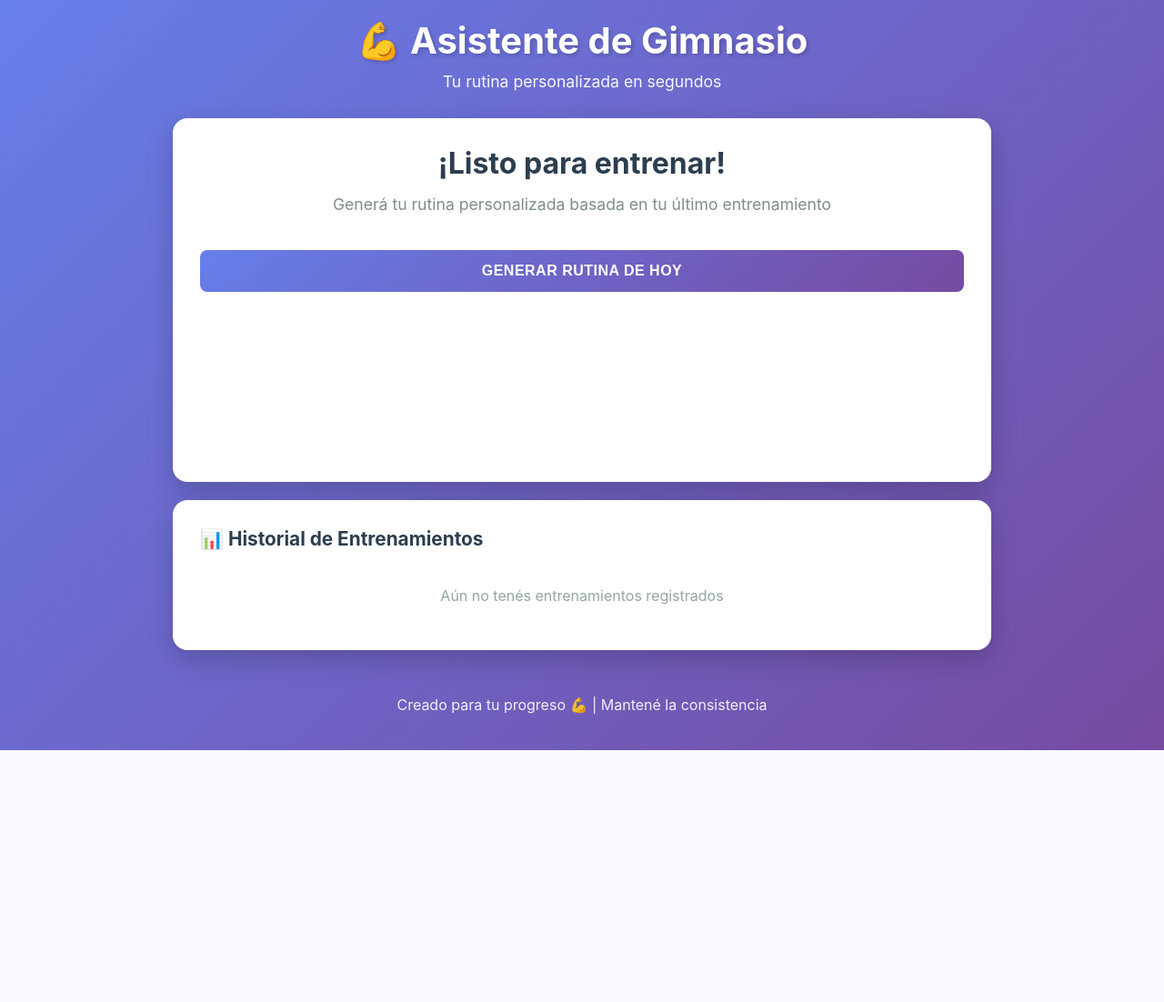
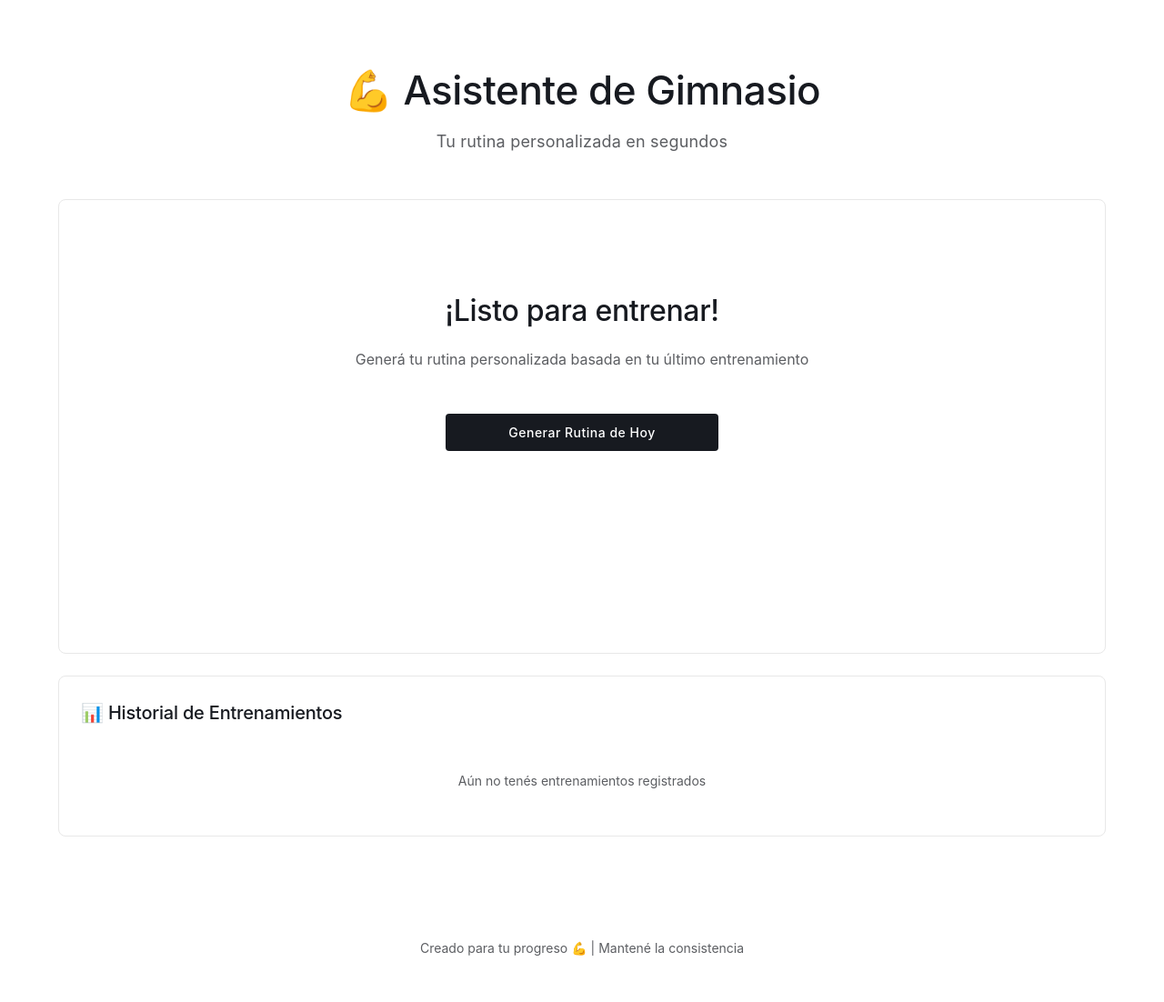
Before and after one commit to jerocampero/gym-assistant, a Flask app: page / in a window 1280 px wide. Shown: the whole page at 91% size. Before the commit the page ends 825 px from the top, so only its background shows below. Run offline with Flask 3, Linux system fonts and the light colour scheme; data that the repository does not hold is empty.

Commit message:
Update style.css

```diff
--- a/static/css/style.css
+++ b/static/css/style.css
@@ -1,245 +1,320 @@
-/* Reset y estilos base */
+/*
+ * Gym Assistant - Tesla-inspired Design
+ * Minimalista, limpio, premium
+ */
+
+/* === RESET Y BASE === */
 * {
     margin: 0;
     padding: 0;
     box-sizing: border-box;
 }
 
+:root {
+    /* Paleta Tesla */
+    --color-primary: #171a20;
+    --color-secondary: #393c41;
+    --color-accent: #e82127;
+    --color-text: #171a20;
+    --color-text-light: #5c5e62;
+    --color-bg: #ffffff;
+    --color-bg-secondary: #f4f4f4;
+    --color-border: #e8e8e8;
+
+    /* Espaciado */
+    --spacing-xs: 8px;
+    --spacing-sm: 16px;
+    --spacing-md: 24px;
+    --spacing-lg: 48px;
+    --spacing-xl: 64px;
+
+    /* Tipografía */
+    --font-primary: -apple-system, BlinkMacSystemFont, 'Segoe UI', 'Roboto', 'Oxygen', 'Ubuntu', sans-serif;
+    --font-weight-normal: 400;
+    --font-weight-medium: 500;
+    --font-weight-bold: 600;
+}
+
 body {
-    font-family: -apple-system, BlinkMacSystemFont, 'Segoe UI', Roboto, 'Helvetica Neue', Arial, sans-serif;
-    background: linear-gradient(135deg, #667eea 0%, #764ba2 100%);
-    min-height: 100vh;
-    padding: 20px;
-    color: #2c3e50;
+    font-family: var(--font-primary);
+    background: var(--color-bg);
+    color: var(--color-text);
+    line-height: 1.6;
+    -webkit-font-smoothing: antialiased;
+    -moz-osx-font-smoothing: grayscale;
 }
 
 .container {
-    max-width: 900px;
+    max-width: 1200px;
     margin: 0 auto;
+    padding: 0 var(--spacing-md);
 }
 
-/* Header */
+/* === HEADER === */
 header {
     text-align: center;
-    color: white;
-    margin-bottom: 30px;
+    padding: var(--spacing-xl) 0 var(--spacing-lg);
+    background: var(--color-bg);
 }
 
 header h1 {
-    font-size: 2.5rem;
-    font-weight: 700;
-    margin-bottom: 10px;
-    text-shadow: 2px 2px 4px rgba(0,0,0,0.2);
+    font-size: 44px;
+    font-weight: var(--font-weight-medium);
+    letter-spacing: -0.5px;
+    color: var(--color-primary);
+    margin-bottom: var(--spacing-xs);
 }
 
 .subtitle {
-    font-size: 1.1rem;
-    opacity: 0.95;
+    font-size: 18px;
+    color: var(--color-text-light);
+    font-weight: var(--font-weight-normal);
+    letter-spacing: 0.2px;
 }
 
-/* Cards */
+/* === CARDS === */
 .card {
-    background: white;
-    border-radius: 16px;
-    padding: 30px;
-    box-shadow: 0 10px 30px rgba(0,0,0,0.2);
-    margin-bottom: 20px;
+    background: var(--color-bg);
+    border-radius: 8px;
+    margin-bottom: var(--spacing-md);
+    overflow: hidden;
+    transition: all 0.3s cubic-bezier(0.4, 0, 0.2, 1);
 }
 
 .main-card {
-    min-height: 400px;
+    min-height: 500px;
+    border: 1px solid var(--color-border);
+    padding: var(--spacing-lg);
 }
 
-/* Botones */
+/* === BOTONES === */
 .btn {
-    padding: 14px 28px;
+    font-family: var(--font-primary);
+    font-size: 14px;
+    font-weight: var(--font-weight-medium);
+    letter-spacing: 0.5px;
+    padding: 12px 40px;
     border: none;
-    border-radius: 8px;
-    font-size: 1rem;
-    font-weight: 600;
+    border-radius: 4px;
     cursor: pointer;
-    transition: all 0.3s ease;
-    text-transform: uppercase;
-    letter-spacing: 0.5px;
+    transition: all 0.2s cubic-bezier(0.4, 0, 0.2, 1);
+    text-transform: none;
+    display: inline-block;
 }
 
 .btn-primary {
-    background: linear-gradient(135deg, #667eea 0%, #764ba2 100%);
+    background: var(--color-primary);
     color: white;
     width: 100%;
-    margin-top: 20px;
+    max-width: 300px;
+    margin-top: var(--spacing-md);
 }
 
 .btn-primary:hover {
-    transform: translateY(-2px);
-    box-shadow: 0 6px 20px rgba(102, 126, 234, 0.4);
+    background: var(--color-secondary);
+    transform: translateY(-1px);
+}
+
+.btn-primary:active {
+    transform: translateY(0);
 }
 
 .btn-success {
-    background: #16a085;
+    background: var(--color-accent);
     color: white;
     flex: 1;
 }
 
 .btn-success:hover {
-    background: #138d75;
-    transform: translateY(-2px);
+    background: #c91d22;
 }
 
 .btn-secondary {
-    background: #95a5a6;
-    color: white;
+    background: transparent;
+    color: var(--color-primary);
+    border: 2px solid var(--color-primary);
     flex: 1;
 }
 
 .btn-secondary:hover {
-    background: #7f8c8d;
+    background: var(--color-primary);
+    color: white;
 }
 
-/* Welcome section */
+/* === WELCOME SECTION === */
 #welcome-section {
     text-align: center;
+    padding: var(--spacing-lg) 0;
 }
 
 #welcome-section h2 {
-    color: #2c3e50;
-    font-size: 2rem;
-    margin-bottom: 15px;
+    font-size: 32px;
+    font-weight: var(--font-weight-medium);
+    color: var(--color-primary);
+    margin-bottom: var(--spacing-sm);
+    letter-spacing: -0.3px;
 }
 
 #welcome-section p {
-    color: #7f8c8d;
-    font-size: 1.1rem;
-    margin-bottom: 20px;
+    font-size: 16px;
+    color: var(--color-text-light);
+    margin-bottom: var(--spacing-md);
+    line-height: 1.5;
 }
 
-/* Info box */
+/* === INFO BOX === */
 .info-box {
-    background: #f8f9fa;
-    border-left: 4px solid #667eea;
-    padding: 15px;
-    border-radius: 8px;
-    margin: 20px 0;
+    background: var(--color-bg-secondary);
+    border-left: 3px solid var(--color-accent);
+    padding: var(--spacing-sm);
+    border-radius: 4px;
+    margin: var(--spacing-md) 0;
     text-align: left;
+    max-width: 400px;
+    margin-left: auto;
+    margin-right: auto;
 }
 
 .info-box p {
-    margin: 5px 0;
-    color: #2c3e50;
+    margin: var(--spacing-xs) 0;
+    color: var(--color-text);
+    font-size: 14px;
 }
 
-/* Rutina section */
+/* === RUTINA SECTION === */
 .rutina-header {
     text-align: center;
-    margin-bottom: 30px;
-    padding-bottom: 20px;
-    border-bottom: 2px solid #ecf0f1;
+    margin-bottom: var(--spacing-lg);
+    padding-bottom: var(--spacing-md);
+    border-bottom: 1px solid var(--color-border);
 }
 
 .rutina-header h2 {
-    color: #2c3e50;
-    font-size: 1.8rem;
-    margin-bottom: 10px;
+    font-size: 28px;
+    font-weight: var(--font-weight-medium);
+    color: var(--color-primary);
+    margin-bottom: var(--spacing-xs);
+    letter-spacing: -0.3px;
 }
 
 .rutina-header p {
-    color: #7f8c8d;
-    font-size: 1rem;
-    margin-bottom: 10px;
+    color: var(--color-text-light);
+    font-size: 15px;
+    margin-bottom: var(--spacing-sm);
 }
 
 .badge {
     display: inline-block;
-    background: #16a085;
+    background: var(--color-primary);
     color: white;
-    padding: 6px 12px;
+    padding: 6px 16px;
     border-radius: 20px;
-    font-size: 0.9rem;
-    font-weight: 600;
+    font-size: 13px;
+    font-weight: var(--font-weight-medium);
+    letter-spacing: 0.3px;
 }
 
-/* Ejercicios */
+/* === EJERCICIOS === */
+.ejercicios-container {
+    max-width: 800px;
+    margin: 0 auto;
+}
+
 .ejercicios-grupo {
-    margin-bottom: 30px;
+    margin-bottom: var(--spacing-lg);
 }
 
 .ejercicios-grupo h3 {
-    color: #2c3e50;
-    font-size: 1.3rem;
-    margin-bottom: 15px;
-    padding-bottom: 10px;
-    border-bottom: 2px solid #ecf0f1;
+    color: var(--color-primary);
+    font-size: 20px;
+    font-weight: var(--font-weight-medium);
+    margin-bottom: var(--spacing-md);
+    padding-bottom: var(--spacing-sm);
+    border-bottom: 1px solid var(--color-border);
+    letter-spacing: -0.2px;
 }
 
 .ejercicios-grupo.destacado {
-    background: linear-gradient(135deg, #fff5e6 0%, #ffe8cc 100%);
-    padding: 20px;
-    border-radius: 12px;
-    border: 2px solid #f39c12;
+    background: linear-gradient(135deg, #fafafa 0%, #f5f5f5 100%);
+    padding: var(--spacing-md);
+    border-radius: 8px;
+    border: 1px solid var(--color-border);
 }
 
 .nota-core {
     font-style: italic;
-    color: #7f8c8d;
-    font-size: 0.9rem;
-    margin-bottom: 15px;
+    color: var(--color-text-light);
+    font-size: 13px;
+    margin-bottom: var(--spacing-sm);
 }
 
 .ejercicio-item {
-    background: #f8f9fa;
-    padding: 15px;
-    border-radius: 8px;
-    margin-bottom: 15px;
-    transition: all 0.3s ease;
+    background: var(--color-bg);
+    padding: var(--spacing-sm);
+    border-radius: 4px;
+    margin-bottom: var(--spacing-sm);
+    border: 1px solid var(--color-border);
+    transition: all 0.2s ease;
 }
 
 .ejercicio-item:hover {
-    background: #e9ecef;
-    transform: translateX(5px);
+    border-color: var(--color-primary);
+    transform: translateX(2px);
 }
 
 .ejercicio-nombre {
-    font-weight: 700;
-    color: #16a085;
-    font-size: 1.1rem;
-    margin-bottom: 8px;
+    font-weight: var(--font-weight-medium);
+    color: var(--color-primary);
+    font-size: 16px;
+    margin-bottom: var(--spacing-xs);
+    letter-spacing: -0.1px;
 }
 
 .ejercicio-detalles {
-    color: #7f8c8d;
-    font-size: 0.95rem;
-    margin-bottom: 5px;
+    color: var(--color-text-light);
+    font-size: 14px;
+    margin-bottom: 4px;
 }
 
 .ejercicio-musculos {
-    color: #95a5a6;
-    font-size: 0.85rem;
+    color: var(--color-text-light);
+    font-size: 13px;
     font-style: italic;
+    opacity: 0.8;
 }
 
-/* Acciones */
+/* === ACCIONES === */
 .acciones {
     display: flex;
-    gap: 15px;
-    margin-top: 30px;
-    padding-top: 20px;
-    border-top: 2px solid #ecf0f1;
+    gap: var(--spacing-sm);
+    margin-top: var(--spacing-lg);
+    padding-top: var(--spacing-md);
+    border-top: 1px solid var(--color-border);
+    max-width: 600px;
+    margin-left: auto;
+    margin-right: auto;
 }
 
-/* Loading */
+/* === LOADING === */
 #loading {
     text-align: center;
-    padding: 60px 20px;
+    padding: var(--spacing-xl) var(--spacing-md);
+}
+
+#loading p {
+    color: var(--color-text-light);
+    font-size: 15px;
+    margin-top: var(--spacing-sm);
 }
 
 .spinner {
-    border: 4px solid #f3f3f3;
-    border-top: 4px solid #667eea;
+    border: 3px solid var(--color-bg-secondary);
+    border-top: 3px solid var(--color-primary);
     border-radius: 50%;
-    width: 50px;
-    height: 50px;
-    animation: spin 1s linear infinite;
-    margin: 0 auto 20px;
+    width: 40px;
+    height: 40px;
+    animation: spin 0.8s linear infinite;
+    margin: 0 auto var(--spacing-sm);
 }
 
 @keyframes spin {
@@ -247,66 +322,102 @@ header h1 {
     100% { transform: rotate(360deg); }
 }
 
-/* Historial */
+/* === HISTORIAL === */
 .historial-card {
-    max-height: 500px;
+    max-height: 600px;
     overflow-y: auto;
+    border: 1px solid var(--color-border);
+    padding: var(--spacing-md);
+    border-radius: 8px;
 }
 
 .historial-card h3 {
-    color: #2c3e50;
-    margin-bottom: 20px;
-    font-size: 1.3rem;
+    color: var(--color-primary);
+    margin-bottom: var(--spacing-md);
+    font-size: 20px;
+    font-weight: var(--font-weight-medium);
+    letter-spacing: -0.2px;
 }
 
 .historial-item {
-    background: #f8f9fa;
-    padding: 12px 15px;
-    border-radius: 8px;
-    margin-bottom: 10px;
+    background: var(--color-bg-secondary);
+    padding: var(--spacing-sm);
+    border-radius: 4px;
+    margin-bottom: var(--spacing-xs);
     display: flex;
     justify-content: space-between;
     align-items: center;
-    transition: all 0.3s ease;
+    transition: all 0.2s ease;
+    border: 1px solid transparent;
 }
 
 .historial-item:hover {
-    background: #e9ecef;
+    background: var(--color-bg);
+    border-color: var(--color-border);
 }
 
 .historial-tipo {
-    font-weight: 600;
-    color: #2c3e50;
+    font-weight: var(--font-weight-medium);
+    color: var(--color-primary);
+    font-size: 14px;
 }
 
 .historial-fecha {
-    color: #95a5a6;
-    font-size: 0.9rem;
+    color: var(--color-text-light);
+    font-size: 13px;
 }
 
 .text-muted {
-    color: #95a5a6;
+    color: var(--color-text-light);
     text-align: center;
-    padding: 20px;
+    padding: var(--spacing-md);
+    font-size: 14px;
 }
 
-/* Footer */
+/* === FOOTER === */
 footer {
     text-align: center;
-    color: white;
-    margin-top: 30px;
-    padding: 20px;
-    opacity: 0.9;
+    color: var(--color-text-light);
+    margin-top: var(--spacing-xl);
+    padding: var(--spacing-lg);
+    font-size: 14px;
 }
 
-/* Responsive */
+/* === SCROLLBAR === */
+.historial-card::-webkit-scrollbar {
+    width: 8px;
+}
+
+.historial-card::-webkit-scrollbar-track {
+    background: var(--color-bg-secondary);
+    border-radius: 4px;
+}
+
+.historial-card::-webkit-scrollbar-thumb {
+    background: var(--color-border);
+    border-radius: 4px;
+}
+
+.historial-card::-webkit-scrollbar-thumb:hover {
+    background: var(--color-secondary);
+}
+
+/* === RESPONSIVE === */
 @media (max-width: 768px) {
     header h1 {
-        font-size: 2rem;
+        font-size: 32px;
+    }
+
+    .subtitle {
+        font-size: 16px;
     }
 
     .card {
-        padding: 20px;
+        padding: var(--spacing-md);
+    }
+
+    .main-card {
+        padding: var(--spacing-md);
     }
 
     .acciones {
```
Also changed, not shown: other parts of static/css/style.css (+44 -0 lines).
